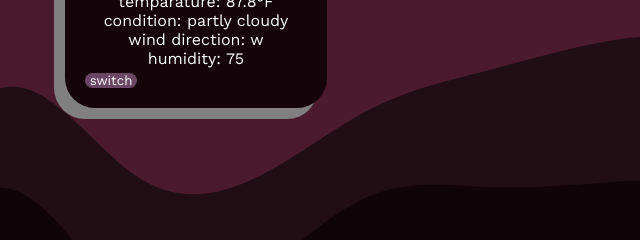
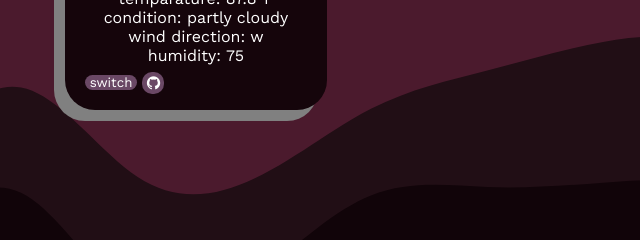
Before and after one commit to maryannintech/weather-app, a website built with webpack: page dist/index.html in a window 1280 px wide. Shown: the part 379-619 px from the top of the page, 444-1084 px from the left. Built offline with nearby package versions, Linux system fonts and the light colour scheme.

Commit message:
add buttons

```diff
--- a/src/style.css
+++ b/src/style.css
@@ -117,6 +117,19 @@ p {
   cursor: pointer;
 }
 
+.bxl-github {
+  background-color: var(--primary-color);
+  border-radius: 10px;
+  padding: 3px;
+  margin: 0;
+}
+
+.buttons {
+  display: flex;
+  align-items: center;
+  margin-top: 5px;
+}
+
 a {
   text-decoration: none;
   color: var(--text-color);
```
Also changed, not shown: dist/index.html, dist/main.js.
